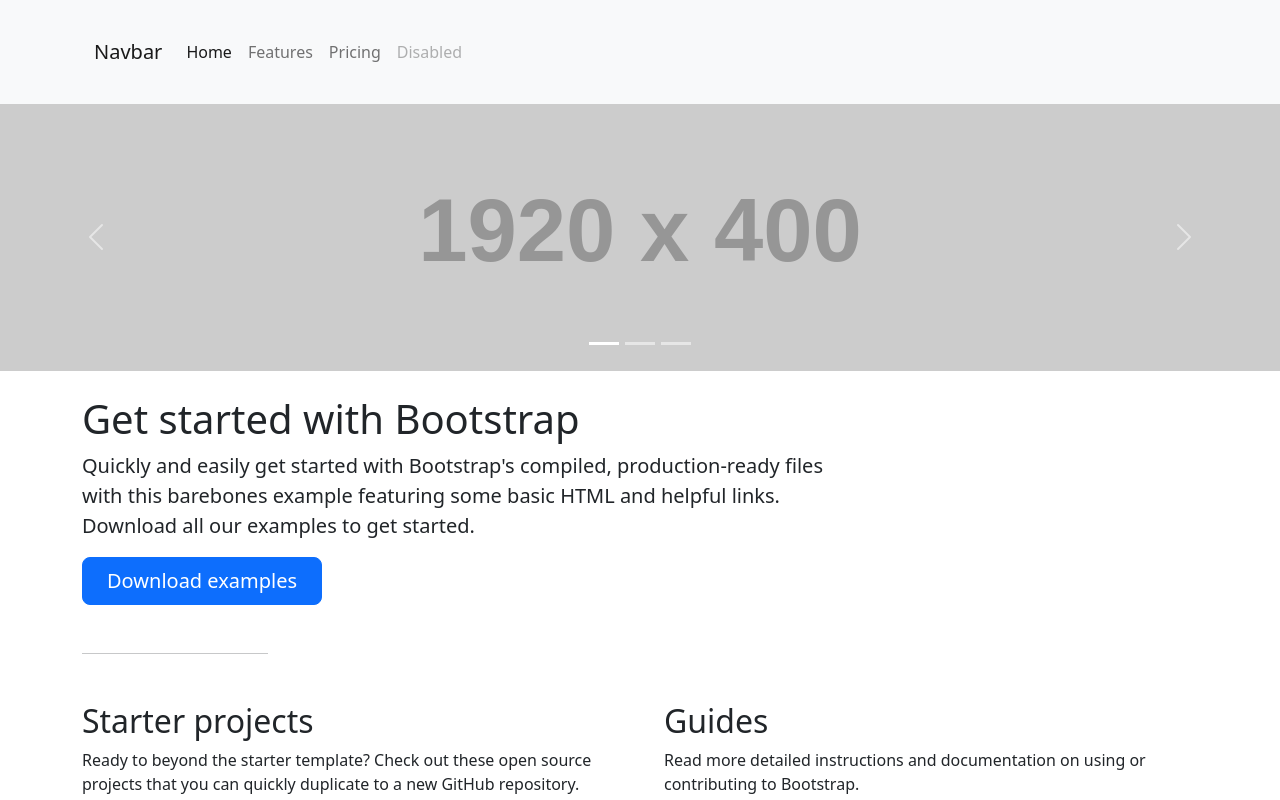
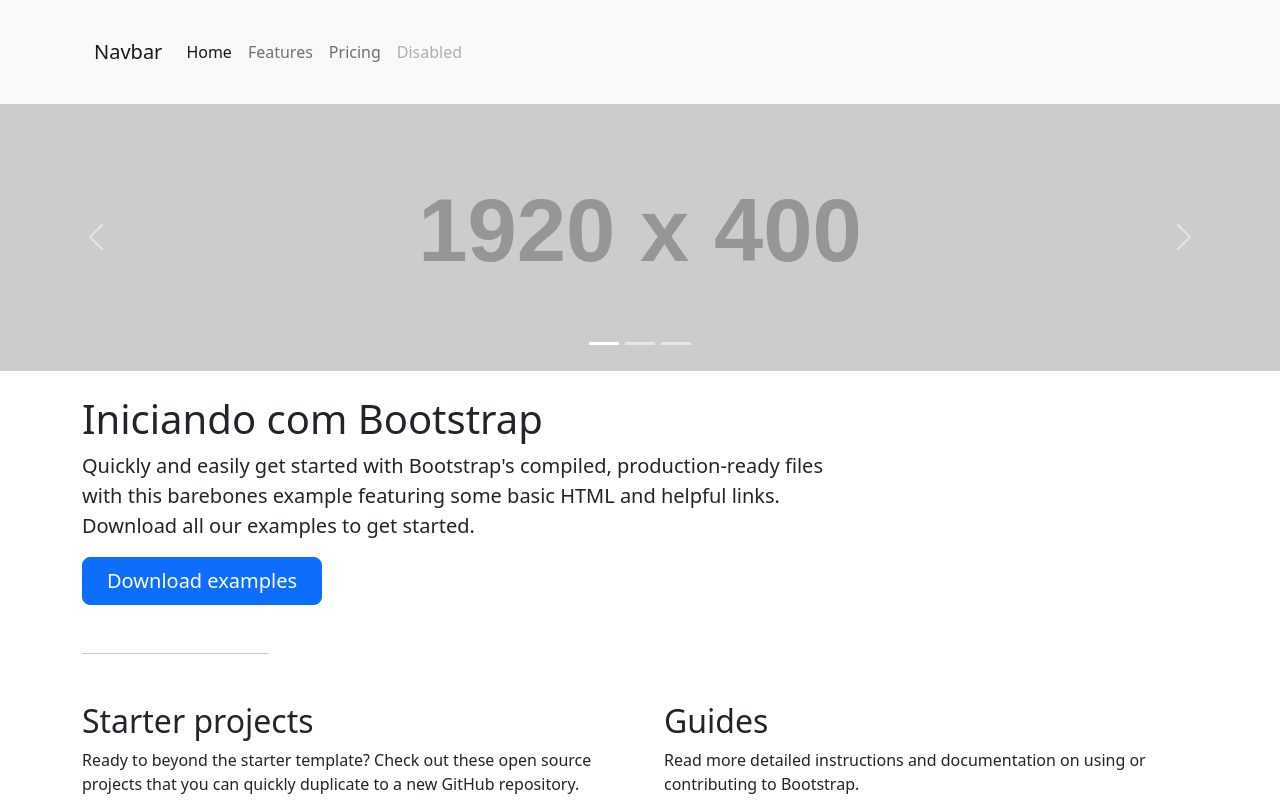
Before and after one commit to tomfreitas/testenext, a Next.js app: page / in a window 1280 px wide. Shown: the top 800 px of the page. Built offline with nearby package versions, Linux system fonts and the light colour scheme.

Commit message:
nova home v3

```diff
--- a/pages/index.js
+++ b/pages/index.js
@@ -2,6 +2,7 @@
 import NavBar from './navbar';
 import Carousel from './carousel';
 import Rodape from './footer';
+
 
 function Home(){
     return (
@@ -15,7 +16,7 @@
         <main>
             <div class="container-fluid py-4">
                 <div class="container">
-                    <h1>Get started with Bootstrap</h1>
+                    <h1>Iniciando com Bootstrap</h1>
                     <p class="fs-5 col-md-8">Quickly and easily get started with Bootstrap's compiled, production-ready files with this barebones example featuring some basic HTML and helpful links. Download all our examples to get started.</p>
 
                     <div class="mb-5">
```
